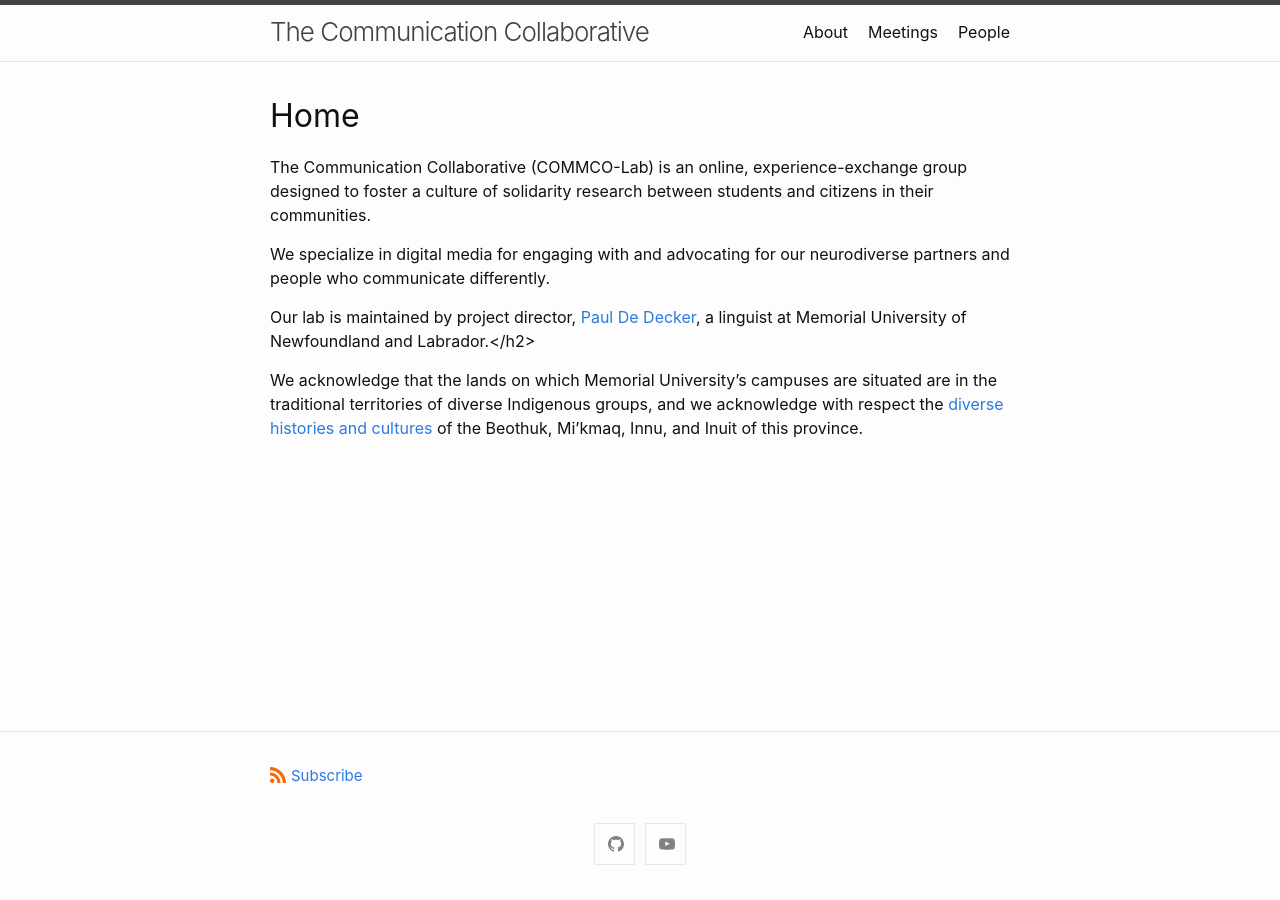
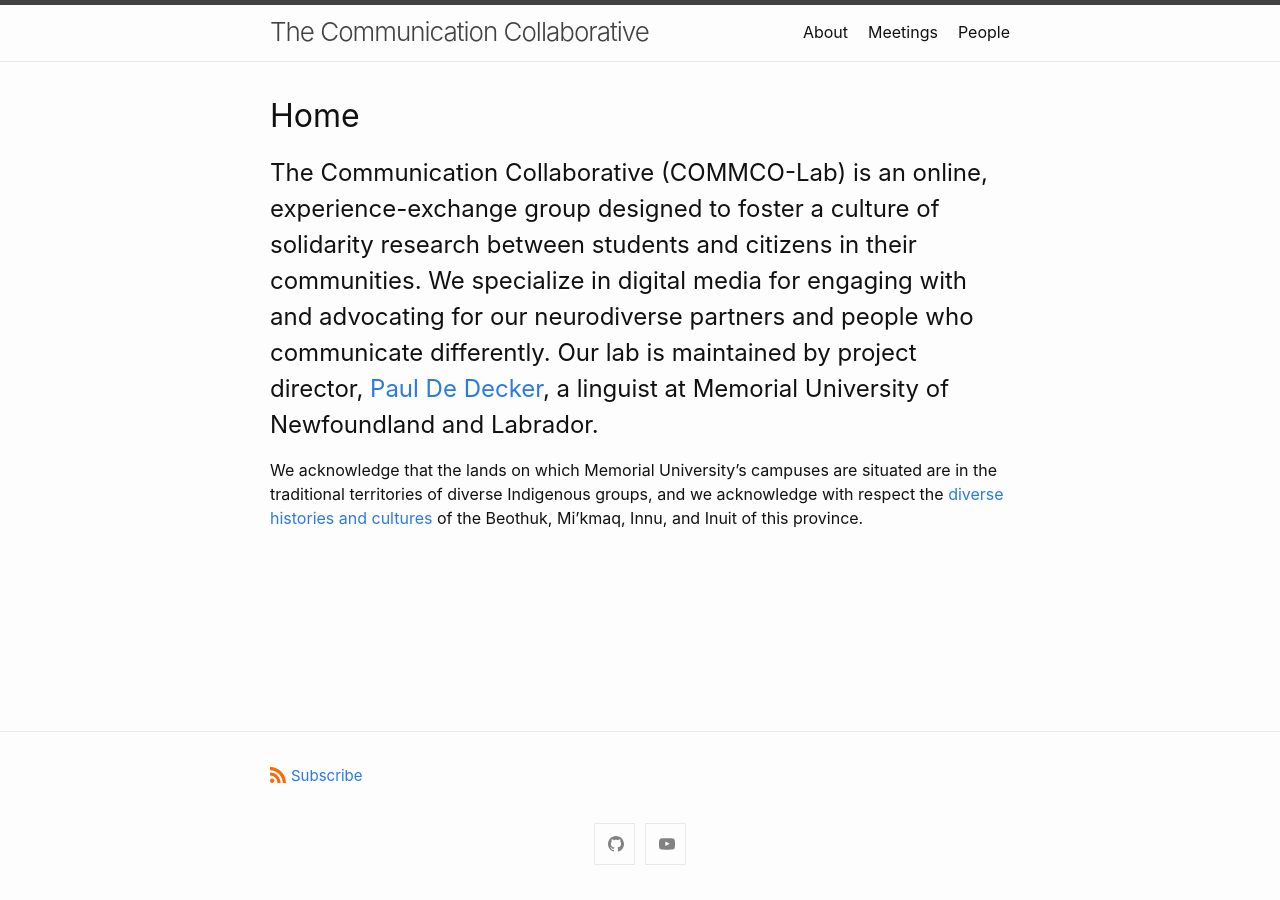
Before and after one commit to pauldedecker/commco-lab, a Jekyll site: the page built from index.md, in a window 1280 px wide. Built offline with Jekyll 4.4.1, drawn with Linux system fonts in a browser that asks for light colours.

```diff
--- a/index.md
+++ b/index.md
@@ -9,7 +9,7 @@ layout: home
 ---
 
 <h1>Home</h1>
-<h2></h2>The Communication Collaborative (COMMCO-Lab) is an online, experience-exchange group designed to foster a culture of solidarity research between students and citizens in their communities.
+<h2>The Communication Collaborative (COMMCO-Lab) is an online, experience-exchange group designed to foster a culture of solidarity research between students and citizens in their communities.
 
 We specialize in digital media for engaging with and advocating for our neurodiverse partners and people who communicate differently.
 
```
